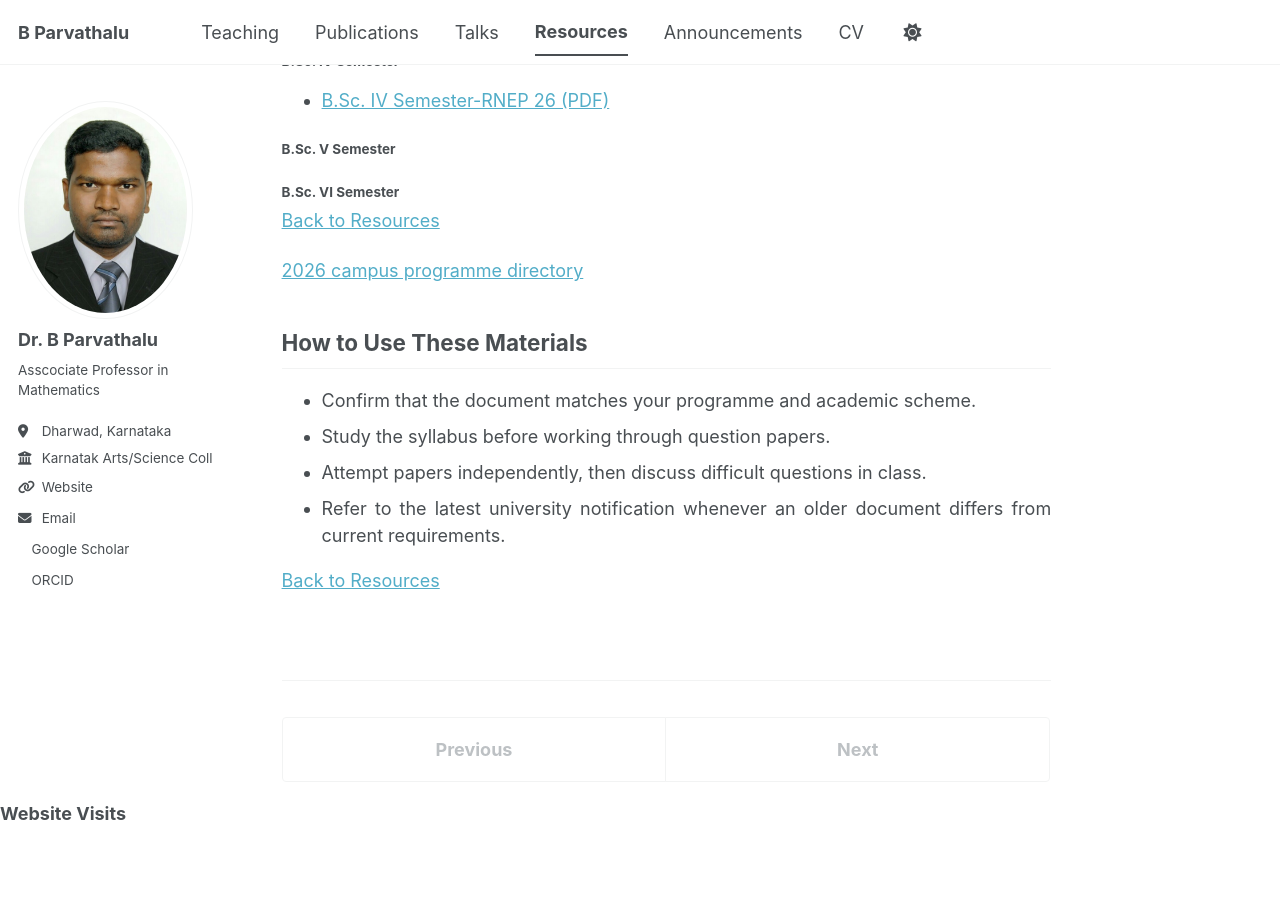
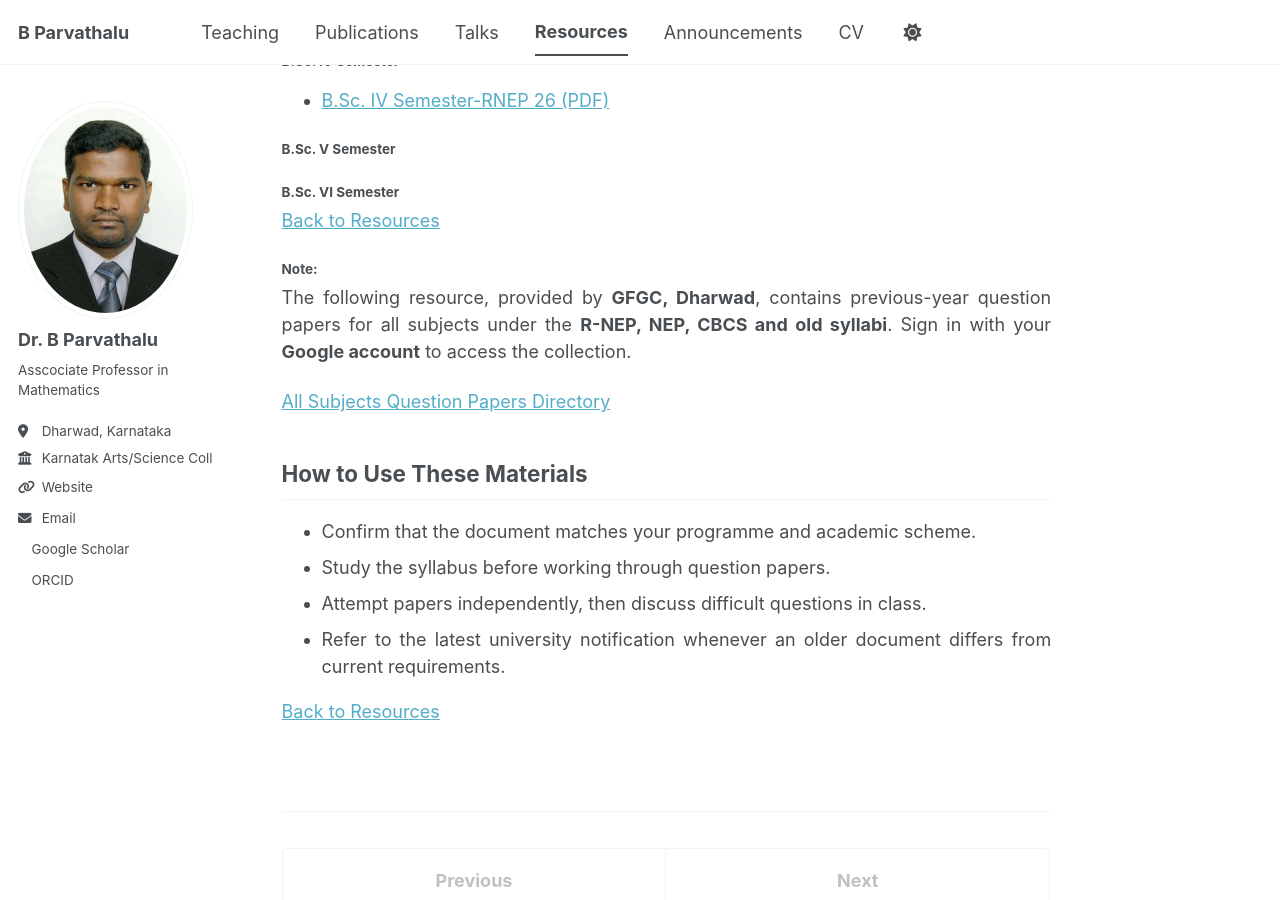
Before and after one commit to drbp-kcd/drbp-kcd.github.io, a Jekyll site: the page built from _resources/karnatak-university.md, in a window 1280 px wide and 900 px high, scrolled down 1873 px. Built offline with Jekyll 4.4.1, drawn with Linux system fonts in a browser that asks for light colours; a style sheet for code colours, icons or effects is not loaded.

Commit message:
Update karnatak-university.md with new resources
Added a note about previous-year question papers and usage instructions.

```diff
--- a/_resources/karnatak-university.md
+++ b/_resources/karnatak-university.md
@@ -93,8 +93,11 @@
 
 [Back to Resources]({{ '/resources/' | relative_url }})
 
+#### Note:
 
-[2026 campus programme directory](https://campus.unipune.ac.in/CCEP/CampusAdmission/index.html)
+The following resource, provided by **GFGC, Dharwad**, contains previous-year question papers for all subjects under the **R-NEP, NEP, CBCS and old syllabi**. Sign in with your **Google account** to access the collection.
+
+[All Subjects Question Papers Directory](https://drive.google.com/drive/folders/1D6Z7fZ4z5hGQCwow1F2STpsek_DC7rEd)
 
 
 ## How to Use These Materials
```
